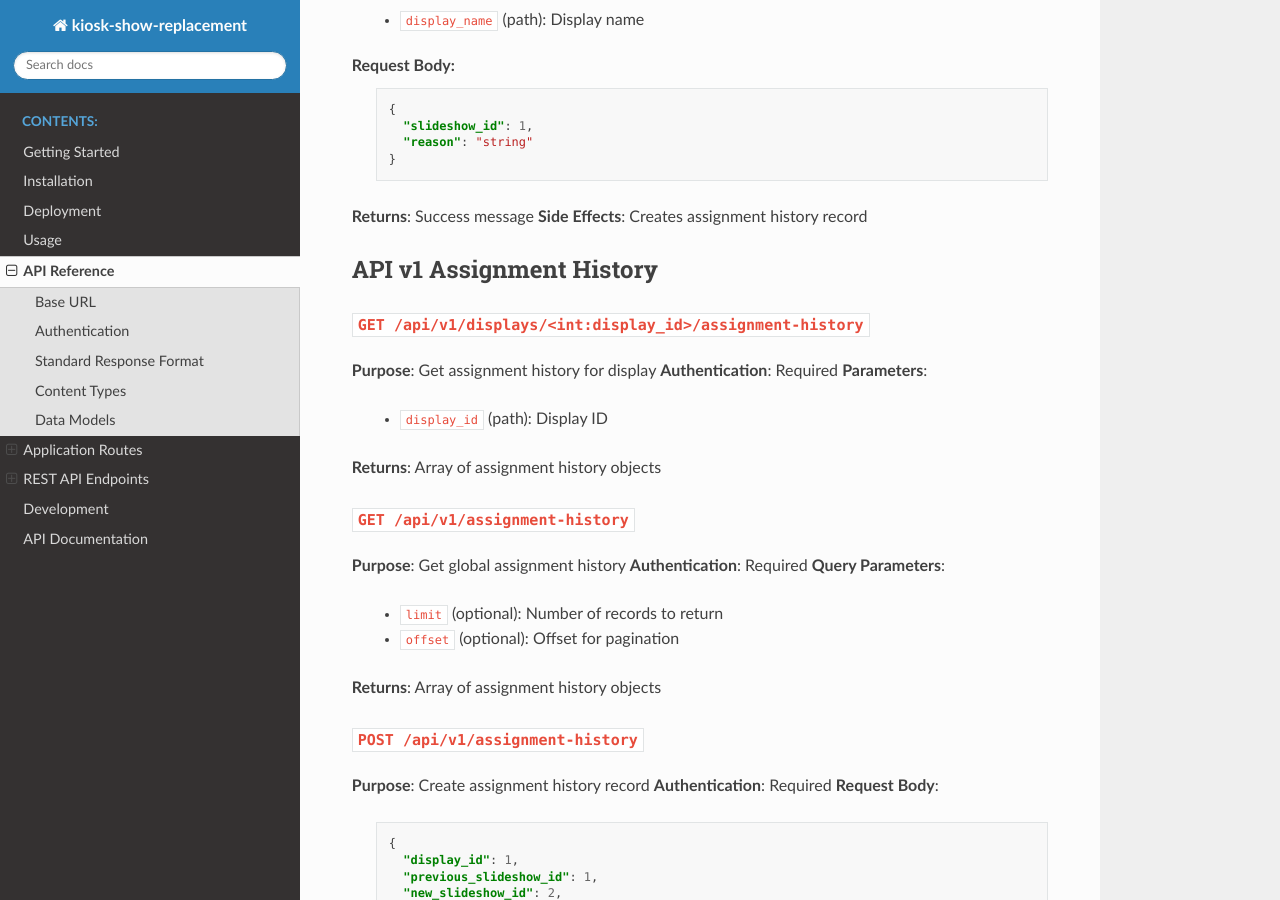
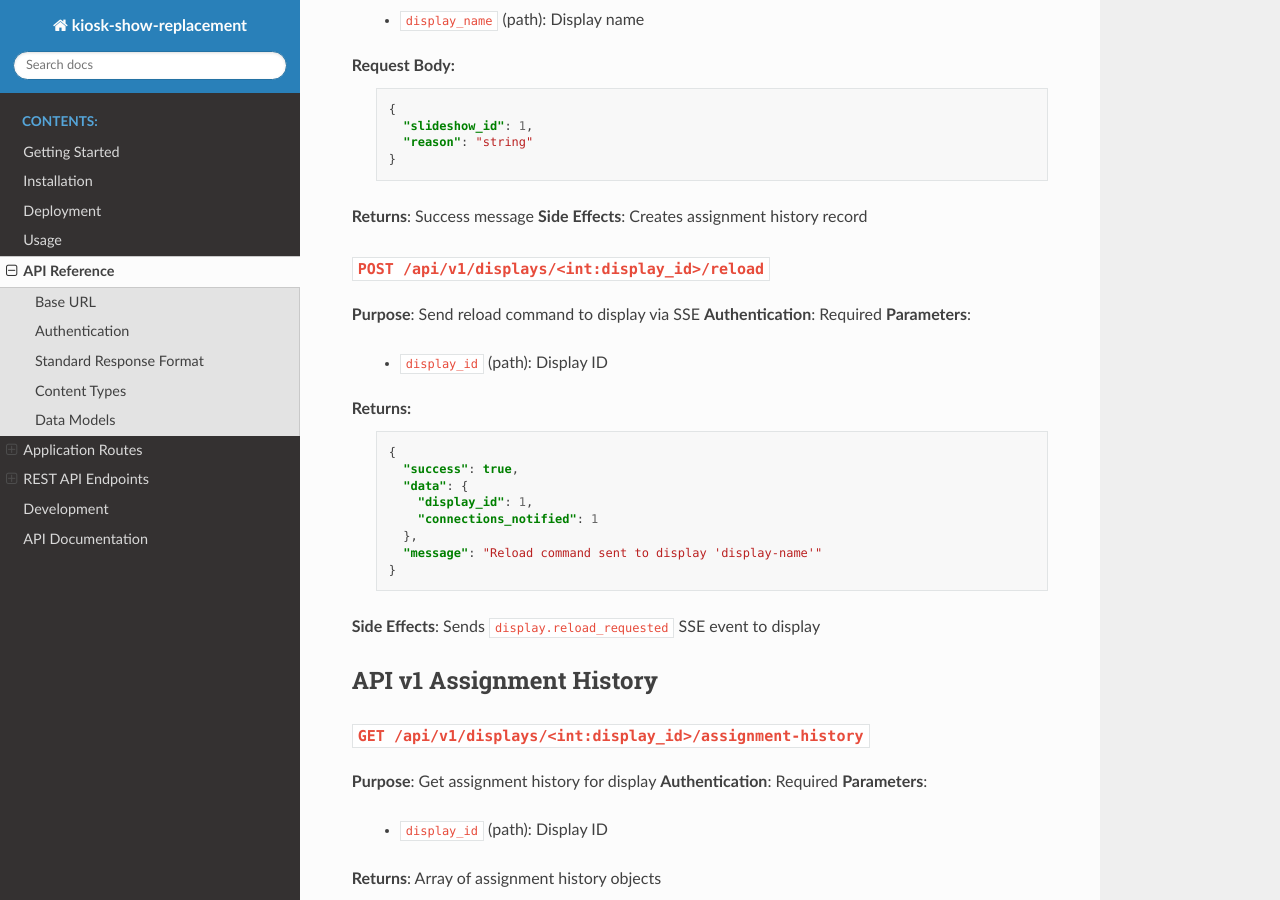
Before and after one commit to jantman/kiosk-show-replacement, a Sphinx documentation site: the page built from docs/api.rst, in a window 1280 px wide and 900 px high, scrolled down 13366 px. Built offline with Sphinx 7.4.7 and the Read the Docs theme 3.1.0, drawn with Linux system fonts in a browser that asks for light colours.

Commit message:
DisplayReload-5: Complete feature - docs, formatting, and cleanup
Finalize the display reload button feature:

- Update docs/api.rst with new POST /api/v1/displays/{id}/reload endpoint
- Apply code formatting (black) to modified files
- Mark all tasks complete in feature document
- Move feature document to docs/features/completed/

All tests pass:
- Unit tests: 491 passed
- Type check: no issues
- Lint: passed
- Integration tests: reload button tests pass

Co-Authored-By: Claude Opus 4.5 <noreply@anthropic.com>

```diff
--- a/docs/api.rst
+++ b/docs/api.rst
@@ -658,6 +658,26 @@ API v1 Displays
 **Returns**: Success message
 **Side Effects**: Creates assignment history record
 
+``POST /api/v1/displays/<int:display_id>/reload``
+~~~~~~~~~~~~~~~~~~~~~~~~~~~~~~~~~~~~~~~~~~~~~~~~~
+**Purpose**: Send reload command to display via SSE
+**Authentication**: Required
+**Parameters**:
+  - ``display_id`` (path): Display ID
+**Returns**:
+  .. code-block:: json
+
+     {
+       "success": true,
+       "data": {
+         "display_id": 1,
+         "connections_notified": 1
+       },
+       "message": "Reload command sent to display 'display-name'"
+     }
+
+**Side Effects**: Sends ``display.reload_requested`` SSE event to display
+
 API v1 Assignment History
 -------------------------
 
```
Also changed, not shown: docs/features/completed/display-reload-button.md (renamed from docs/features/display-reload-button.md, +18 -18 lines), 3 other files.
